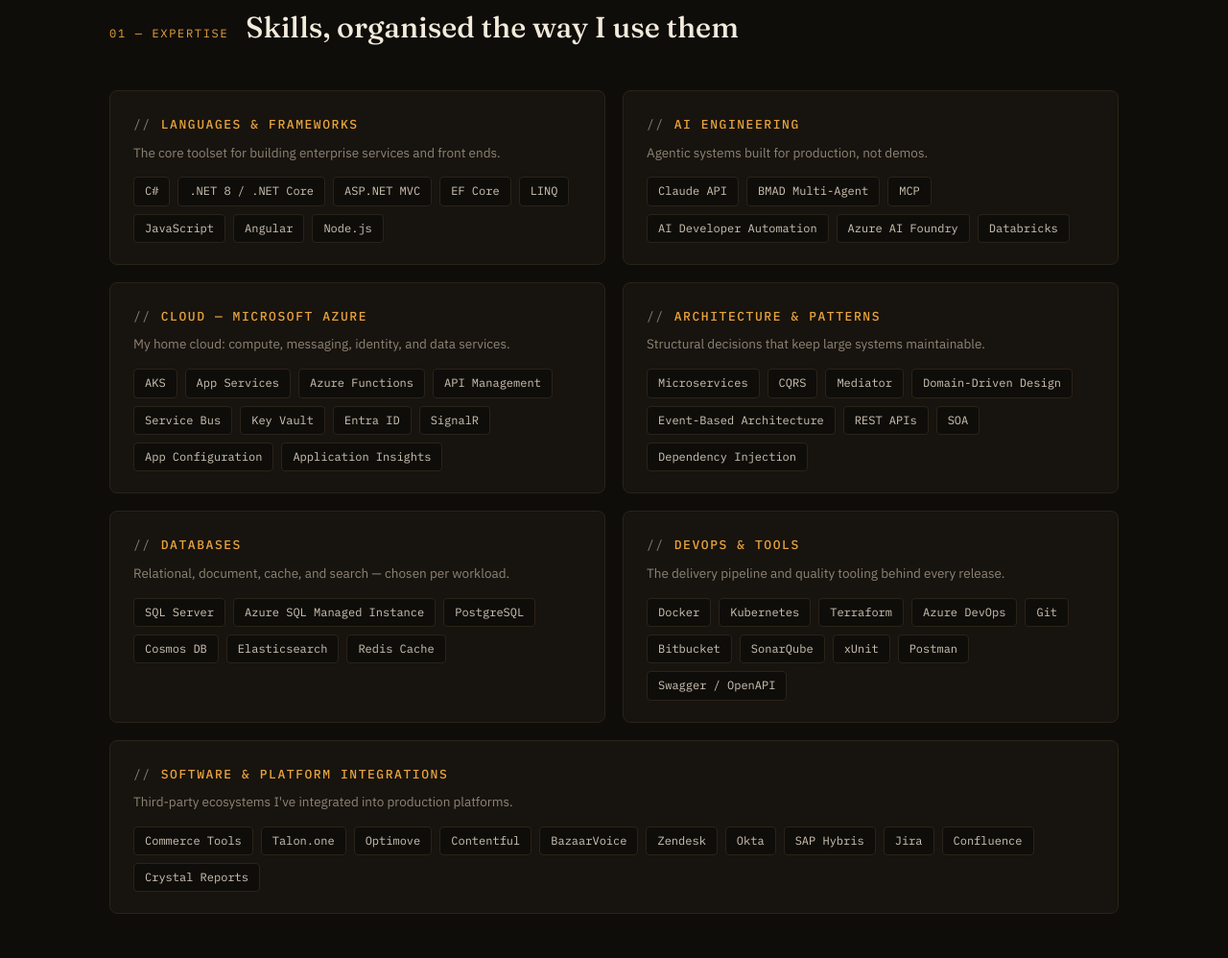
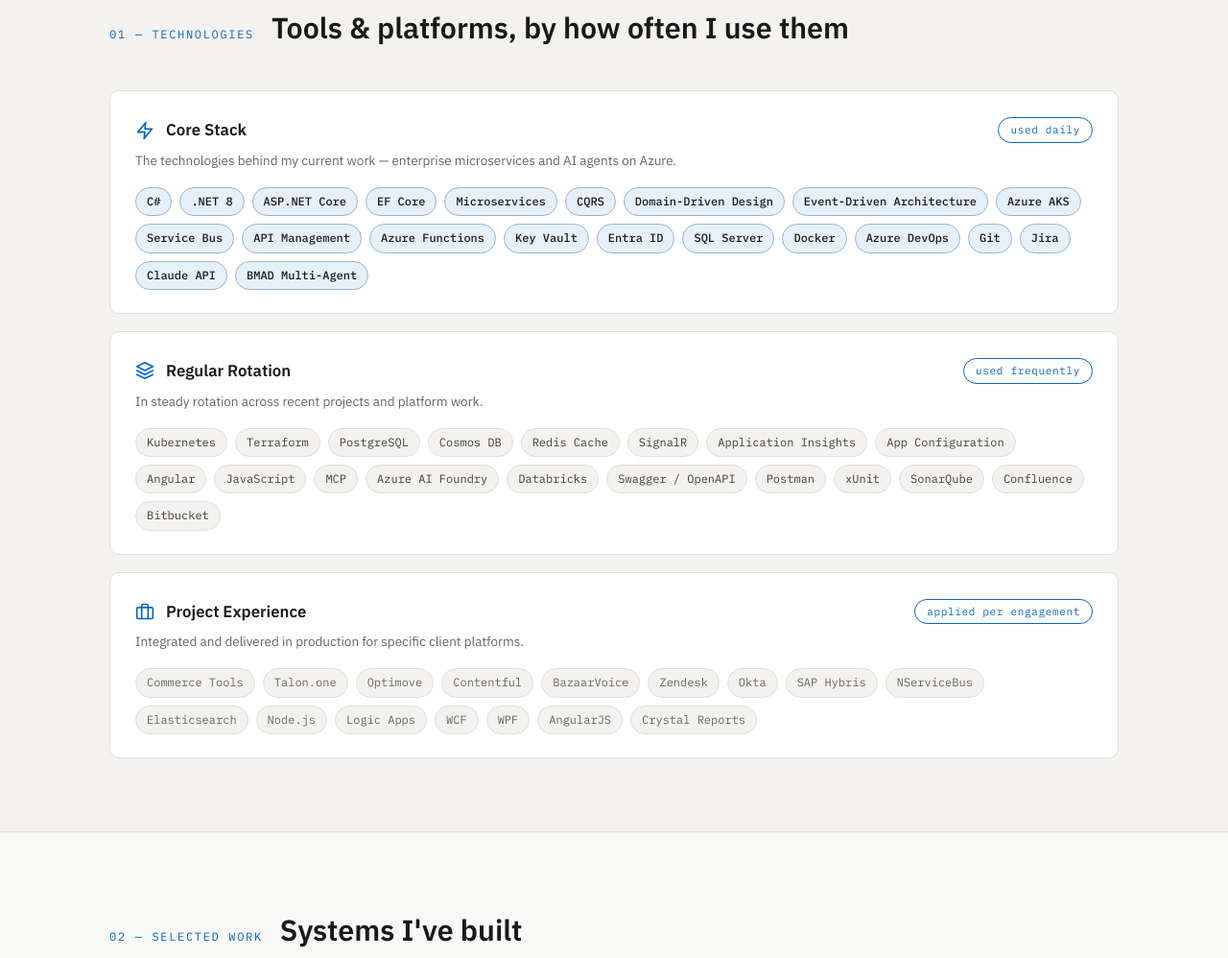
Before and after one commit to niluniverse/niluniverse, a plain HTML site: page index.html in a window 1280 px wide. Shown: the part 1210-2208 px from the top of the page at 96% size. Drawn offline with Linux system fonts and the light colour scheme.

Commit message:
Refactor index.html for theme and content updates
Updated the theme from 'amber' to 'linkedin' and modified various content sections for clarity and accuracy. Adjusted button styles and improved the structure of the expertise and work sections.

```diff
--- a/index.html
+++ b/index.html
@@ -1,12 +1,12 @@
 <!DOCTYPE html>
-<html lang="en" data-theme="amber">
+<html lang="en" data-theme="linkedin">
 <head>
 <meta charset="UTF-8" />
 <meta name="viewport" content="width=device-width, initial-scale=1.0" />
 <title>Nilesh Mohite — AI-Native Software Architect | niluniverse.com</title>
 <meta name="description" content="Nilesh Mohite — Lead Consultant at Xebia. AI-native software architect with 18+ years across .NET, Azure, Anthropic Claude, Kubernetes and microservices, serving e-commerce, healthcare, banking and insurance." />
 <meta property="og:title" content="Nilesh Mohite — AI-Native Software Architect" />
-<meta property="og:description" content="Terminal Atelier: 18+ years of enterprise architecture across .NET, Azure, AI agents, Databricks and cloud-native systems." />
+<meta property="og:description" content="18+ years of enterprise architecture across .NET, Azure, AI agents, Databricks and cloud-native systems — Lead Consultant at Xebia." />
 <meta property="og:url" content="https://niluniverse.com" />
 <meta property="og:type" content="website" />
 <link rel="preconnect" href="https://fonts.googleapis.com" />
@@ -159,14 +159,21 @@
     margin-top: 28px; display: flex; flex-wrap: wrap; gap: 10px 26px;
     font-family: var(--mono); font-size: 12.5px; color: var(--dim);
   }
+  .hero-meta span { display: inline-flex; align-items: center; gap: 8px; }
+  .hero-meta span::before {
+    content: ""; width: 6px; height: 6px; border-radius: 50%;
+    background: var(--accent); flex: none;
+  }
   .hero-meta span b { color: var(--text); font-weight: 500; }
   .cta-row { margin-top: 32px; display: flex; gap: 14px; flex-wrap: wrap; }
   .btn {
     font-family: var(--mono); font-size: 13.5px; padding: 12px 22px;
     border: 1px solid var(--accent); color: var(--accent); border-radius: var(--radius-btn);
-    display: inline-block; transition: background .18s, color .18s, border-color .18s;
+    display: inline-flex; align-items: center; gap: 9px;
+    transition: background .18s, color .18s, border-color .18s;
     background: transparent; cursor: pointer;
   }
+  .btn svg { width: 16px; height: 16px; flex: none; }
   .btn:hover { background: var(--accent); color: var(--on-accent); }
   .btn.solid { background: var(--accent); color: var(--on-accent); }
   .btn.solid:hover { background: var(--accent-hi); border-color: var(--accent-hi); }
@@ -212,21 +219,30 @@
   }
   .sec-note { max-width: 680px; margin: -26px 0 36px; color: var(--dim); font-size: 14.5px; }
 
-  /* ============ EXPERTISE (categorized) ============ */
-  .exp-grid { display: grid; grid-template-columns: repeat(2, 1fr); gap: 18px; }
-  .exp-card {
-    background: var(--panel); border: 1px solid var(--line); border-radius: 8px;
-    padding: 24px 24px 22px;
+  /* ============ TECHNOLOGIES (tiers) ============ */
+  .tier {
+    background: var(--panel); border: 1px solid var(--line); border-radius: 10px;
+    padding: 26px 26px 24px;
   }
-  .exp-card.full { grid-column: 1 / -1; }
-  .exp-card h3 {
-    font-family: var(--mono); font-size: 13px; font-weight: 500;
-    letter-spacing: 0.12em; text-transform: uppercase;
-    color: var(--accent); margin-bottom: 6px;
-    display: flex; align-items: center; gap: 10px;
+  .tier + .tier { margin-top: 18px; }
+  .tier-head { display: flex; align-items: center; gap: 12px; margin-bottom: 6px; }
+  .tier-head svg { width: 20px; height: 20px; color: var(--accent); flex: none; }
+  .tier-head h3 { font-family: var(--sans); font-weight: 600; font-size: 1.05rem; color: var(--head); }
+  .tier-head .freq {
+    margin-left: auto; font-family: var(--mono); font-size: 11px; letter-spacing: 0.06em;
+    color: var(--accent); border: 1px solid var(--accent); border-radius: 999px;
+    padding: 3px 12px; white-space: nowrap;
   }
-  .exp-card h3::before { content: "//"; color: var(--dim); font-weight: 400; }
-  .exp-card p.sub { font-size: 13.5px; color: var(--dim); margin-bottom: 14px; }
+  .tier p.sub { font-size: 13.5px; color: var(--dim); margin-bottom: 16px; }
+  .tier-1 .chip {
+    background: color-mix(in srgb, var(--accent) 10%, var(--panel));
+    border-color: color-mix(in srgb, var(--accent) 35%, var(--line));
+    color: var(--head); font-weight: 500;
+  }
+  .tier-3 .chip { color: var(--dim); }
+
+  /* section rhythm */
+  section.alt { background: var(--panel-2); }
   .chips { display: flex; flex-wrap: wrap; gap: 8px; }
   .chip {
     font-family: var(--mono); font-size: 12px; color: var(--text);
@@ -304,7 +320,9 @@
 
   /* ============ RESPONSIVE ============ */
   @media (max-width: 860px) {
-    .exp-grid, .approach-grid { grid-template-columns: 1fr; }
+    .approach-grid { grid-template-columns: 1fr; }
+    .tier-head { flex-wrap: wrap; }
+    .tier-head .freq { margin-left: 32px; }
     .work-item { grid-template-columns: 1fr; gap: 8px; }
     .about-grid { grid-template-columns: 1fr; gap: 30px; }
     .nav-links { display: none; }
@@ -327,17 +345,17 @@
     <nav>
       <a class="brand" href="#top"><span class="tilde">~/</span>niluniverse</a>
       <div class="nav-links">
-        <a href="#expertise">expertise</a>
+        <a href="#technologies">technologies</a>
         <a href="#work">work</a>
         <a href="#experience">experience</a>
         <a href="#about">about</a>
         <a href="#contact">contact</a>
       </div>
       <div class="theme-switch" role="group" aria-label="Theme selection">
-        <button data-set="amber" class="active" aria-pressed="true"><span class="sw"></span><span class="label">Amber</span></button>
+        <button data-set="linkedin" class="active" aria-pressed="true"><span class="sw"></span><span class="label">LinkedIn</span></button>
+        <button data-set="amber" aria-pressed="false"><span class="sw"></span><span class="label">Amber</span></button>
         <button data-set="slate" aria-pressed="false"><span class="sw"></span><span class="label">Slate</span></button>
         <button data-set="paper" aria-pressed="false"><span class="sw"></span><span class="label">Paper</span></button>
-        <button data-set="linkedin" aria-pressed="false"><span class="sw"></span><span class="label">LinkedIn</span></button>
       </div>
     </nav>
   </div>
@@ -347,7 +365,7 @@
 
   <!-- ============ HERO ============ -->
   <div class="wrap hero">
-    <div class="eyebrow">Terminal Atelier</div>
+    <div class="eyebrow">Lead Consultant · AI-Native Software Architect</div>
     <h1>Software architecture,<br /><em>rebuilt for the agentic era.</em></h1>
     <p class="lede">
       I'm Nilesh Mohite — Lead Consultant at Xebia and an AI-native software architect with
@@ -380,89 +398,69 @@
     <p class="term-caption">// live replay: an autonomous .NET agent reads a Jira story, writes the code, and opens the PR. I built it. <a href="https://github.com/" rel="noopener">Source on GitHub -></a></p>
   </div>
 
-  <!-- ============ EXPERTISE ============ -->
-  <section id="expertise">
+  <!-- ============ TECHNOLOGIES ============ -->
+  <section id="technologies">
     <div class="wrap">
-      <div class="sec-head"><span class="tag">01 — Expertise</span><h2>Skills, organised the way I use them</h2></div>
+      <div class="sec-head"><span class="tag">01 — Technologies</span><h2>Tools &amp; platforms, by how often I use them</h2></div>
 
-      <div class="exp-grid">
-        <div class="exp-card">
-          <h3>Languages &amp; Frameworks</h3>
-          <p class="sub">The core toolset for building enterprise services and front ends.</p>
+      <div class="tier tier-1">
+        <div class="tier-head">
+          <svg viewBox="0 0 24 24" fill="none" stroke="currentColor" stroke-width="2" stroke-linecap="round" stroke-linejoin="round" aria-hidden="true"><polygon points="13 2 3 14 12 14 11 22 21 10 12 10 13 2"/></svg>
+          <h3>Core Stack</h3>
+          <span class="freq">used daily</span>
+        </div>
+        <p class="sub">The technologies behind my current work — enterprise microservices and AI agents on Azure.</p>
         <div class="chips">
-            <span class="chip">C#</span><span class="chip">.NET 8 / .NET Core</span><span class="chip">ASP.NET MVC</span>
-            <span class="chip">EF Core</span><span class="chip">LINQ</span><span class="chip">JavaScript</span>
-            <span class="chip">Angular</span><span class="chip">Node.js</span>
+          <span class="chip">C#</span><span class="chip">.NET 8</span><span class="chip">ASP.NET Core</span>
+          <span class="chip">EF Core</span><span class="chip">Microservices</span><span class="chip">CQRS</span>
+          <span class="chip">Domain-Driven Design</span><span class="chip">Event-Driven Architecture</span>
+          <span class="chip">Azure AKS</span><span class="chip">Service Bus</span><span class="chip">API Management</span>
+          <span class="chip">Azure Functions</span><span class="chip">Key Vault</span><span class="chip">Entra ID</span>
+          <span class="chip">SQL Server</span><span class="chip">Docker</span><span class="chip">Azure DevOps</span>
+          <span class="chip">Git</span><span class="chip">Jira</span><span class="chip">Claude API</span>
+          <span class="chip">BMAD Multi-Agent</span>
         </div>
       </div>
 
-        <div class="exp-card">
-          <h3>AI Engineering</h3>
-          <p class="sub">Agentic systems built for production, not demos.</p>
+      <div class="tier tier-2">
+        <div class="tier-head">
+          <svg viewBox="0 0 24 24" fill="none" stroke="currentColor" stroke-width="2" stroke-linecap="round" stroke-linejoin="round" aria-hidden="true"><polygon points="12 2 2 7 12 12 22 7 12 2"/><polyline points="2 17 12 22 22 17"/><polyline points="2 12 12 17 22 12"/></svg>
+          <h3>Regular Rotation</h3>
+          <span class="freq">used frequently</span>
+        </div>
+        <p class="sub">In steady rotation across recent projects and platform work.</p>
         <div class="chips">
-            <span class="chip">Claude API</span><span class="chip">BMAD Multi-Agent</span><span class="chip">MCP</span>
-            <span class="chip">AI Developer Automation</span><span class="chip">Azure AI Foundry</span><span class="chip">Databricks</span>
+          <span class="chip">Kubernetes</span><span class="chip">Terraform</span><span class="chip">PostgreSQL</span>
+          <span class="chip">Cosmos DB</span><span class="chip">Redis Cache</span><span class="chip">SignalR</span>
+          <span class="chip">Application Insights</span><span class="chip">App Configuration</span>
+          <span class="chip">Angular</span><span class="chip">JavaScript</span><span class="chip">MCP</span>
+          <span class="chip">Azure AI Foundry</span><span class="chip">Databricks</span>
+          <span class="chip">Swagger / OpenAPI</span><span class="chip">Postman</span><span class="chip">xUnit</span>
+          <span class="chip">SonarQube</span><span class="chip">Confluence</span><span class="chip">Bitbucket</span>
         </div>
       </div>
 
-        <div class="exp-card">
-          <h3>Cloud — Microsoft Azure</h3>
-          <p class="sub">My home cloud: compute, messaging, identity, and data services.</p>
-          <div class="chips">
-            <span class="chip">AKS</span><span class="chip">App Services</span><span class="chip">Azure Functions</span>
-            <span class="chip">API Management</span><span class="chip">Service Bus</span><span class="chip">Key Vault</span>
-            <span class="chip">Entra ID</span><span class="chip">SignalR</span><span class="chip">App Configuration</span>
-            <span class="chip">Application Insights</span>
+      <div class="tier tier-3">
+        <div class="tier-head">
+          <svg viewBox="0 0 24 24" fill="none" stroke="currentColor" stroke-width="2" stroke-linecap="round" stroke-linejoin="round" aria-hidden="true"><rect x="2" y="7" width="20" height="14" rx="2"/><path d="M16 21V5a2 2 0 0 0-2-2h-4a2 2 0 0 0-2 2v16"/></svg>
+          <h3>Project Experience</h3>
+          <span class="freq">applied per engagement</span>
         </div>
-        </div>
-
-        <div class="exp-card">
-          <h3>Architecture &amp; Patterns</h3>
-          <p class="sub">Structural decisions that keep large systems maintainable.</p>
-          <div class="chips">
-            <span class="chip">Microservices</span><span class="chip">CQRS</span><span class="chip">Mediator</span>
-            <span class="chip">Domain-Driven Design</span><span class="chip">Event-Based Architecture</span>
-            <span class="chip">REST APIs</span><span class="chip">SOA</span><span class="chip">Dependency Injection</span>
-          </div>
-        </div>
-
-        <div class="exp-card">
-          <h3>Databases</h3>
-          <p class="sub">Relational, document, cache, and search — chosen per workload.</p>
-          <div class="chips">
-            <span class="chip">SQL Server</span><span class="chip">Azure SQL Managed Instance</span>
-            <span class="chip">PostgreSQL</span><span class="chip">Cosmos DB</span>
-            <span class="chip">Elasticsearch</span><span class="chip">Redis Cache</span>
-          </div>
-        </div>
-
-        <div class="exp-card">
-          <h3>DevOps &amp; Tools</h3>
-          <p class="sub">The delivery pipeline and quality tooling behind every release.</p>
-          <div class="chips">
-            <span class="chip">Docker</span><span class="chip">Kubernetes</span><span class="chip">Terraform</span>
-            <span class="chip">Azure DevOps</span><span class="chip">Git</span><span class="chip">Bitbucket</span>
-            <span class="chip">SonarQube</span><span class="chip">xUnit</span><span class="chip">Postman</span>
-            <span class="chip">Swagger / OpenAPI</span>
-          </div>
-        </div>
-
-        <div class="exp-card full">
-          <h3>Software &amp; Platform Integrations</h3>
-          <p class="sub">Third-party ecosystems I've integrated into production platforms.</p>
+        <p class="sub">Integrated and delivered in production for specific client platforms.</p>
         <div class="chips">
           <span class="chip">Commerce Tools</span><span class="chip">Talon.one</span><span class="chip">Optimove</span>
           <span class="chip">Contentful</span><span class="chip">BazaarVoice</span><span class="chip">Zendesk</span>
-            <span class="chip">Okta</span><span class="chip">SAP Hybris</span><span class="chip">Jira</span>
-            <span class="chip">Confluence</span><span class="chip">Crystal Reports</span>
-          </div>
+          <span class="chip">Okta</span><span class="chip">SAP Hybris</span><span class="chip">NServiceBus</span>
+          <span class="chip">Elasticsearch</span><span class="chip">Node.js</span><span class="chip">Logic Apps</span>
+          <span class="chip">WCF</span><span class="chip">WPF</span><span class="chip">AngularJS</span>
+          <span class="chip">Crystal Reports</span>
         </div>
       </div>
     </div>
   </section>
 
   <!-- ============ WORK ============ -->
-  <section id="work">
+  <section id="work" class="alt">
     <div class="wrap">
       <div class="sec-head"><span class="tag">02 — Selected work</span><h2>Systems I've built</h2></div>
 
@@ -520,14 +518,14 @@
       </div>
 
       <div class="work-item">
-        <div class="work-kind">Media · Fox Entertainment</div>
+        <div class="work-kind">Media &amp; Entertainment</div>
         <div>
           <h3>Global Film-Pricing Platform</h3>
           <p>
-            Delivered a VOD/EST pricing tool for Fox Entertainment supporting channel partners
-            including Google, Amazon, Apple, and Sony — ASP.NET Core and Angular on Azure PaaS
-            with Okta authentication. Also built microservices for Ingram Micro serving Fortune 50
-            clients.
+            Delivered a VOD/EST pricing tool for a global film &amp; entertainment studio,
+            supporting major digital channel partners worldwide — ASP.NET Core and Angular on
+            Azure PaaS with Okta authentication. Also built microservices for a Fortune 500
+            technology distributor.
           </p>
           <div class="chips">
             <span class="chip">ASP.NET Core</span><span class="chip">Angular</span><span class="chip">Azure PaaS</span>
@@ -541,10 +539,10 @@
         <div>
           <h3>Financial Systems at Scale</h3>
           <p>
-            Delivered a Centralized Accounting System for ICICI Bank Treasury, a risk-assessment
-            and cost-benefit reporting platform, and SOA services for Birla Sun Life Insurance
-            across Dev, UAT, and Production — the regulated-industry foundation behind how I
-            design auditable systems today.
+            Delivered a Centralized Accounting System for the treasury division of a leading
+            private-sector bank, a risk-assessment and cost-benefit reporting platform, and SOA
+            services for a major life-insurance provider across Dev, UAT, and Production — the
+            regulated-industry foundation behind how I design auditable systems today.
           </p>
           <div class="chips">
             <span class="chip">SOA</span><span class="chip">WCF</span><span class="chip">MVC</span>
@@ -570,13 +568,13 @@
           <div class="t-when">Dec 2022 — Nov 2023</div>
           <h3>Technical Consultant</h3>
           <div class="org">Kaara · Hyderabad</div>
-          <p>Designed .NET 6 microservices for the Nation Benefits Catalog Portal using CQRS with per-service PostgreSQL schemas, on Azure with API Management, Service Bus, Redis, and SignalR.</p>
+          <p>Designed .NET 6 microservices for a health-benefits catalog platform using CQRS with per-service PostgreSQL schemas, on Azure with API Management, Service Bus, Redis, and SignalR.</p>
         </div>
         <div class="t-item">
           <div class="t-when">Feb 2022 — Jun 2022</div>
           <h3>Lead Developer</h3>
           <div class="org">Sumeru Solutions (Publicis Sapient)</div>
-          <p>Led support for Medtronic's globally distributed microservices systems — .NET Core, NServiceBus, Elasticsearch, SAP Hybris, OpenID.</p>
+          <p>Led support for a global medical-device manufacturer's distributed microservices systems — .NET Core, NServiceBus, Elasticsearch, SAP Hybris, OpenID.</p>
         </div>
         <div class="t-item">
           <div class="t-when">Jun 2018 — Nov 2021</div>
@@ -588,13 +586,13 @@
           <div class="t-when">Nov 2016 — Jun 2018</div>
           <h3>Senior Software Engineer</h3>
           <div class="org">Larsen &amp; Toubro Infotech (LTI) · Mumbai</div>
-          <p>Built microservices for Ingram Micro and the Stargate film-pricing tool for Fox Entertainment on Azure PaaS, serving Fortune 50 clients with Okta authentication.</p>
+          <p>Built microservices for a Fortune 500 technology distributor and a global film-pricing tool for a major entertainment studio on Azure PaaS, with Okta authentication for Fortune 50 clients.</p>
         </div>
         <div class="t-item">
           <div class="t-when">May 2014 — Oct 2016</div>
           <h3>Senior Software Engineer / Team Lead</h3>
           <div class="org">Clover Infotech · Thane</div>
-          <p>Delivered ICICI Bank Treasury's Centralized Accounting System and SOA services for Birla Sun Life Insurance.</p>
+          <p>Delivered a Centralized Accounting System for a leading private-sector bank's treasury and SOA services for a major life-insurance provider.</p>
         </div>
         <div class="t-item">
           <div class="t-when">2008 — 2014</div>
@@ -607,7 +605,7 @@
   </section>
 
   <!-- ============ APPROACH ============ -->
-  <section id="approach">
+  <section id="approach" class="alt">
     <div class="wrap">
       <div class="sec-head"><span class="tag">04 — Approach</span><h2>How I think about architecture</h2></div>
       <div class="approach-grid">
@@ -642,9 +640,10 @@
             containers, into event-driven microservices, and now into the agentic era.
           </p>
           <p>
-            Along the way I've shipped for ICICI Bank and Birla Sun Life Insurance, built
-            FHIR-compliant healthcare platforms, delivered a global film-pricing tool for Fox
-            Entertainment, and supported Medtronic's production microservices. Today, as a Lead
+            Along the way I've shipped treasury and insurance systems for leading Indian financial
+            institutions, built FHIR-compliant healthcare platforms, delivered a global
+            film-pricing tool for a major entertainment studio, and supported a global
+            medical-device manufacturer's production microservices. Today, as a Lead
             Consultant at Xebia, I lead a large event-driven commerce platform on Azure — and
             build AI agents where Claude acts as a reliable component inside well-governed
             systems. Not demos: production software.
@@ -688,9 +687,9 @@
       <div class="sec-head"><span class="tag">06 — Contact</span></div>
       <h2>Building something where enterprise rigor meets AI? <em>Let's talk.</em></h2>
       <div class="cta-row" style="margin-top: 36px;">
-        <a class="btn solid" href="mailto:niluniverse@gmail.com">niluniverse@gmail.com</a>
-        <a class="btn" href="https://www.linkedin.com/in/nileshmohite" rel="noopener">LinkedIn</a>
-        <a class="btn" href="https://github.com/" rel="noopener">GitHub</a>
+        <a class="btn solid" href="mailto:niluniverse@gmail.com"><svg viewBox="0 0 24 24" fill="none" stroke="currentColor" stroke-width="2" stroke-linecap="round" stroke-linejoin="round" aria-hidden="true"><rect x="2" y="4" width="20" height="16" rx="2"/><path d="m22 7-10 6L2 7"/></svg>niluniverse@gmail.com</a>
+        <a class="btn" href="https://www.linkedin.com/in/nileshmohite" rel="noopener"><svg viewBox="0 0 24 24" fill="currentColor" aria-hidden="true"><path d="M20.45 20.45h-3.55v-5.57c0-1.33-.03-3.04-1.85-3.04-1.85 0-2.14 1.45-2.14 2.94v5.67H9.36V9h3.41v1.56h.05c.47-.9 1.63-1.85 3.36-1.85 3.6 0 4.27 2.37 4.27 5.45v6.29zM5.34 7.43a2.06 2.06 0 1 1 0-4.12 2.06 2.06 0 0 1 0 4.12zM7.12 20.45H3.56V9h3.56v11.45z"/></svg>LinkedIn</a>
+        <a class="btn" href="https://github.com/" rel="noopener"><svg viewBox="0 0 24 24" fill="currentColor" aria-hidden="true"><path d="M12 .5C5.65.5.5 5.65.5 12c0 5.08 3.29 9.39 7.86 10.91.58.11.79-.25.79-.55v-2.15c-3.2.7-3.87-1.36-3.87-1.36-.52-1.33-1.28-1.68-1.28-1.68-1.04-.71.08-.7.08-.7 1.15.08 1.76 1.19 1.76 1.19 1.03 1.75 2.69 1.25 3.34.95.1-.74.4-1.25.72-1.54-2.55-.29-5.23-1.28-5.23-5.68 0-1.26.45-2.28 1.19-3.09-.12-.29-.52-1.46.11-3.05 0 0 .97-.31 3.17 1.18a11 11 0 0 1 5.77 0c2.2-1.49 3.16-1.18 3.16-1.18.63 1.59.24 2.76.12 3.05.74.81 1.18 1.83 1.18 3.09 0 4.41-2.69 5.38-5.25 5.67.41.35.77 1.04.77 2.1v3.11c0 .3.21.66.8.55A11.51 11.51 0 0 0 23.5 12C23.5 5.65 18.35.5 12 .5z"/></svg>GitHub</a>
       </div>
     </div>
   </section>
@@ -699,8 +698,8 @@
 
 <footer>
   <div class="wrap foot-inner">
-    <span>© 2026 Nilesh Mohite — niluniverse.com · Terminal Atelier</span>
-    <span>built with plain HTML · hosted on Azure Static Web Apps</span>
+    <span>© 2026 Nilesh Mohite — niluniverse.com</span>
+    <span>Azure Static Web Apps · always shipping</span>
   </div>
 </footer>
 
```
Lines whose indentation alone changed are shown as unchanged.
